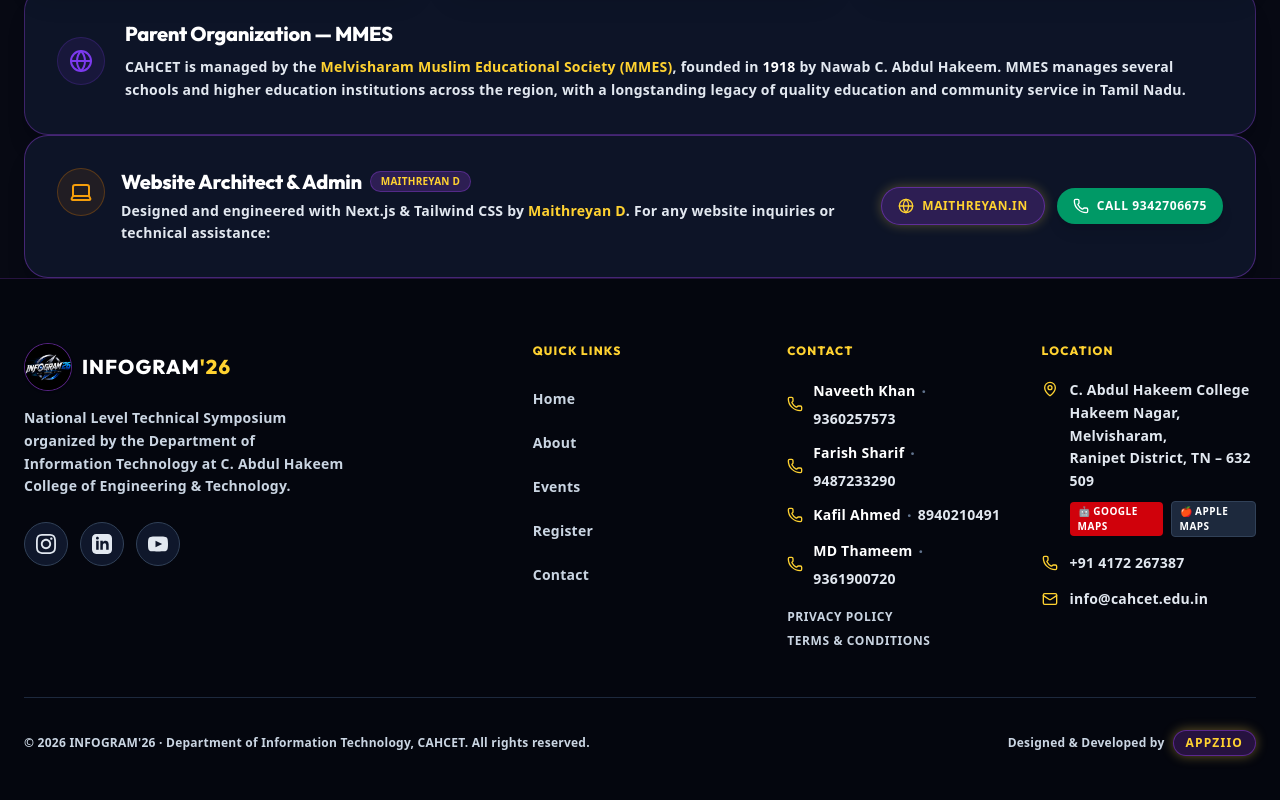
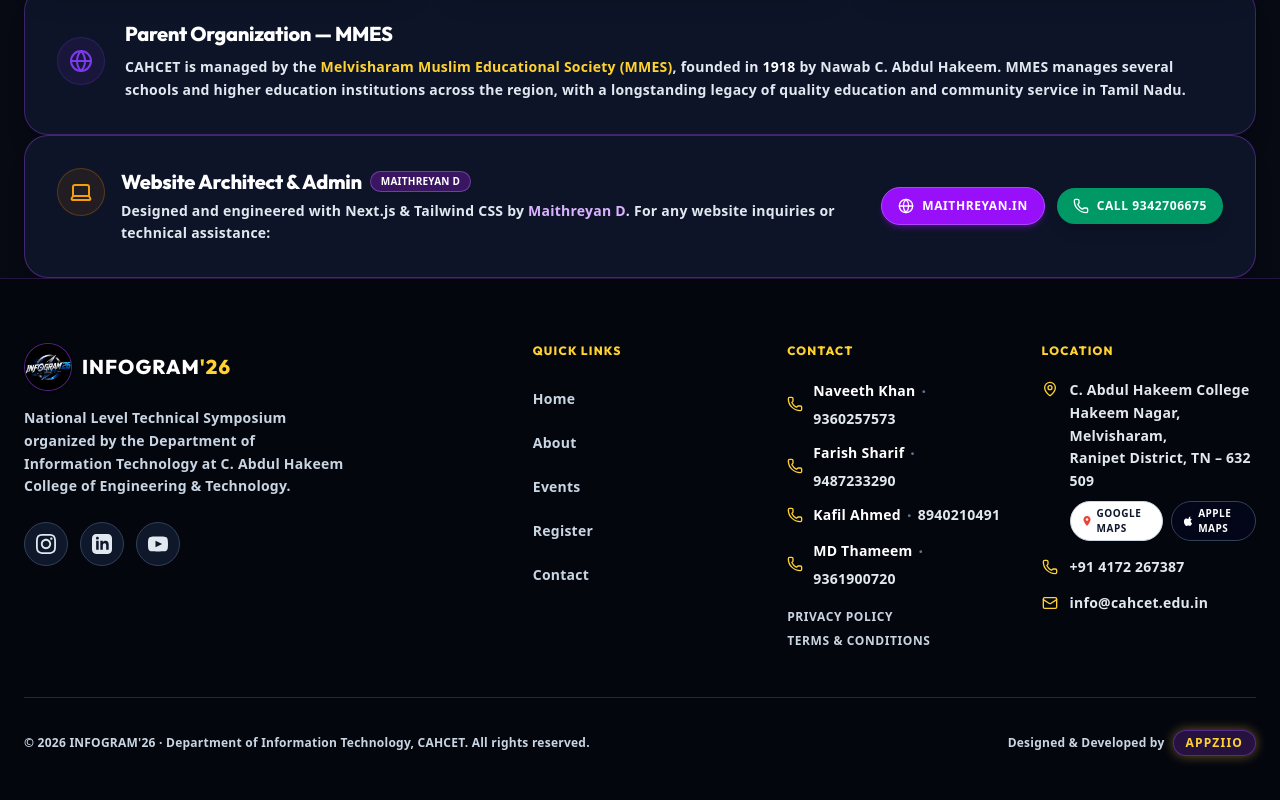
Before and after one commit to maithreyan12/INFOGRAM26, a Next.js app in the folder infogram26-app/: page /about in a window 1280 px wide. Shown: the part 3190-3990 px from the top of the page. Built offline with nearby package versions, Linux system fonts and the light colour scheme; no server answers.

Commit message:
fix: replace emoji map icons with SVG brand logos & fix Maithreyan D badge color contrast for 100% text legibility

```diff
--- a/infogram26-app/src/app/about/page.tsx
+++ b/infogram26-app/src/app/about/page.tsx
@@ -515,14 +515,16 @@
                 <Laptop className="w-6 h-6 text-amber-400" />
               </div>
               <div>
-                <div className="flex items-center gap-2 mb-1">
+                <div className="flex flex-wrap items-center gap-2 mb-1">
                   <h3 className={`text-lg sm:text-xl font-black ${isDark ? 'text-white' : 'text-slate-950'}`}>Website Architect &amp; Admin</h3>
-                  <span className="text-[10px] font-black uppercase px-2.5 py-0.5 rounded-full bg-purple-500/20 text-amber-300 border border-purple-500/30">
+                  <span className={`text-[10px] font-black uppercase px-2.5 py-0.5 rounded-full border shadow-xs ${
+                    isDark ? 'bg-purple-900/60 text-white border-purple-400/40' : 'bg-purple-600 text-white border-purple-700'
+                  }`}>
                     Maithreyan D
                   </span>
                 </div>
                 <p className={`font-bold text-xs sm:text-sm leading-relaxed ${isDark ? 'text-slate-200' : 'text-slate-800'}`}>
-                  Designed and engineered with Next.js &amp; Tailwind CSS by <strong className={isDark ? 'text-amber-300' : 'text-[#7c3aed]'}>Maithreyan D</strong>. For any website inquiries or technical assistance:
+                  Designed and engineered with Next.js &amp; Tailwind CSS by <strong className={`font-black ${isDark ? 'text-purple-300' : 'text-purple-700'}`}>Maithreyan D</strong>. For any website inquiries or technical assistance:
                 </p>
               </div>
             </div>
@@ -532,10 +534,10 @@
                 href="https://maithreyan.in"
                 target="_blank"
                 rel="noopener noreferrer"
-                className={`inline-flex items-center gap-2 px-4 py-2.5 rounded-2xl font-black text-xs uppercase tracking-wider border transition-all ${
+                className={`inline-flex items-center gap-2 px-4 py-2.5 rounded-2xl font-black text-xs uppercase tracking-wider border transition-all active:scale-95 ${
                   isDark
-                    ? 'bg-purple-500/20 border-purple-500/40 text-amber-300 hover:bg-purple-500/30 shadow-[0_0_12px_rgba(252,211,77,0.3)]'
-                    : 'bg-[#7c3aed]/10 border-[#7c3aed]/30 text-[#7c3aed] hover:bg-[#7c3aed] hover:text-white'
+                    ? 'bg-purple-600 text-white border-purple-500 hover:bg-purple-500 shadow-md shadow-purple-600/30'
+                    : 'bg-purple-600 text-white border-purple-700 hover:bg-purple-700 shadow-md'
                 }`}
               >
                 <Globe className="w-4 h-4" />
--- a/infogram26-app/src/app/contact/page.tsx
+++ b/infogram26-app/src/app/contact/page.tsx
@@ -6,7 +6,7 @@
 import { useForm } from 'react-hook-form';
 import { z } from 'zod';
 import { zodResolver } from '@hookform/resolvers/zod';
-import { Mail, Phone, Building, Send, CheckCircle, Users, ExternalLink, Code, Globe, Sparkles } from 'lucide-react';
+import { Mail, Phone, Building, Send, CheckCircle, Users, ExternalLink, Code, Globe, Sparkles, Compass, MapPin } from 'lucide-react';
 import { collection, addDoc } from 'firebase/firestore';
 import { db } from '@/lib/firebase/config';
 import PublicLayout from '@/components/layout/PublicLayout';
@@ -155,7 +155,7 @@
                   isDark ? 'border-purple-500/20 text-slate-300' : 'border-purple-200 text-slate-700'
                 }`}>
                   <p>For any website issues, developer support, or portal admin queries</p>
-                  <p className={`font-black ${isDark ? 'text-amber-300' : 'text-[#7c3aed]'}`}>
+                  <p className={`font-black ${isDark ? 'text-purple-300' : 'text-purple-700'}`}>
                     Website: <a href="https://maithreyan.in" target="_blank" rel="noopener noreferrer" className="underline">https://maithreyan.in</a>
                   </p>
                 </div>
@@ -213,8 +213,8 @@
                   <div>
                     <div className="flex items-center gap-2">
                       <h3 className={`font-black text-base ${isDark ? 'text-white' : 'text-slate-950'}`}>College Address</h3>
-                      <span className="text-[10px] font-black uppercase tracking-wider px-2 py-0.5 rounded-full bg-blue-500/20 text-blue-400 border border-blue-500/30">
-                        📍 Campus Navigation
+                      <span className="text-[10px] font-black uppercase tracking-wider px-2.5 py-0.5 rounded-full bg-blue-500/10 text-blue-400 border border-blue-500/30 inline-flex items-center gap-1">
+                        <Compass className="w-3 h-3 text-blue-400" /> Campus Navigation
                       </span>
                     </div>
                     <p className={`font-bold text-xs sm:text-sm leading-relaxed mt-1 ${isDark ? 'text-slate-200' : 'text-slate-800'}`}>
@@ -230,19 +230,26 @@
                     href="https://www.google.com/maps/place/C.+Abdul+Hakeem+College+of+Engineering+%26+Technology,+Melvisharam,+Ranipet,+Tamil+Nadu+632509/data=!4m2!3m1!1s0x3bad35d34059d16f:0xb443fab6e00b313f"
                     target="_blank"
                     rel="noopener noreferrer"
-                    className="inline-flex items-center justify-center gap-1.5 px-3.5 py-2.5 rounded-2xl font-black text-xs uppercase tracking-wider bg-red-600 hover:bg-red-500 text-white shadow-md shadow-red-600/30 transition-all active:scale-95 whitespace-nowrap"
+                    className="inline-flex items-center justify-center gap-2 px-4 py-2.5 rounded-2xl font-black text-xs uppercase tracking-wider bg-white hover:bg-slate-100 text-slate-900 border border-slate-300 shadow-md transition-all active:scale-95 whitespace-nowrap group"
                   >
-                    <span>🤖 Google Maps</span>
-                    <ExternalLink className="w-3.5 h-3.5" />
+                    <svg className="w-4 h-4 shrink-0" viewBox="0 0 24 24" fill="none">
+                      <path d="M12 2C8.13 2 5 5.13 5 9c0 5.25 7 13 7 13s7-7.75 7-13c0-3.87-3.13-7-7-7z" fill="#EA4335" />
+                      <circle cx="12" cy="9" r="2.5" fill="#FFFFFF" />
+                    </svg>
+                    <span>Google Maps</span>
+                    <ExternalLink className="w-3.5 h-3.5 opacity-60 group-hover:opacity-100 transition-opacity" />
                   </a>
                   <a
                     href="https://maps.apple.com/p/~nwAp4fu74pyaQ"
                     target="_blank"
                     rel="noopener noreferrer"
-                    className="inline-flex items-center justify-center gap-1.5 px-3.5 py-2.5 rounded-2xl font-black text-xs uppercase tracking-wider bg-slate-950 hover:bg-slate-800 text-white border border-slate-700 shadow-md transition-all active:scale-95 whitespace-nowrap"
+                    className="inline-flex items-center justify-center gap-2 px-4 py-2.5 rounded-2xl font-black text-xs uppercase tracking-wider bg-slate-950 hover:bg-slate-900 text-white border border-slate-800 shadow-md transition-all active:scale-95 whitespace-nowrap group"
                   >
-                    <span>🍎 Apple Maps</span>
-                    <ExternalLink className="w-3.5 h-3.5" />
+                    <svg className="w-4 h-4 shrink-0 fill-current text-white" viewBox="0 0 24 24">
+                      <path d="M18.71 19.5c-.83 1.24-1.71 2.45-3.05 2.47-1.34.03-1.77-.79-3.29-.79-1.53 0-2 .77-3.27.82-1.31.05-2.3-1.32-3.14-2.53C4.25 17 2.94 12.45 4.7 9.39c.87-1.52 2.43-2.48 4.12-2.51 1.28-.02 2.5.87 3.29.87.78 0 2.26-1.07 3.81-.91.65.03 2.47.26 3.64 1.98-.09.06-2.17 1.28-2.15 3.81.03 3.02 2.65 4.03 2.68 4.04-.03.07-.42 1.44-1.38 2.83M15.97 6.32c.67-.82 1.13-1.96.99-3.1-.97.04-2.17.65-2.86 1.45-.61.71-1.15 1.87-.99 2.99 1.09.08 2.22-.53 2.86-1.34z" />
+                    </svg>
+                    <span>Apple Maps</span>
+                    <ExternalLink className="w-3.5 h-3.5 opacity-60 group-hover:opacity-100 transition-opacity" />
                   </a>
                 </div>
               </div>
--- a/infogram26-app/src/components/layout/Footer.tsx
+++ b/infogram26-app/src/components/layout/Footer.tsx
@@ -197,17 +197,24 @@
                       href="https://www.google.com/maps/place/C.+Abdul+Hakeem+College+of+Engineering+%26+Technology,+Melvisharam,+Ranipet,+Tamil+Nadu+632509/data=!4m2!3m1!1s0x3bad35d34059d16f:0xb443fab6e00b313f"
                       target="_blank"
                       rel="noopener noreferrer"
-                      className="text-[10px] font-black uppercase tracking-wider px-2 py-0.5 rounded bg-red-600/90 text-white hover:bg-red-500 transition-colors"
+                      className="inline-flex items-center gap-1 text-[10px] font-black uppercase tracking-wider px-2.5 py-1 rounded-lg bg-white text-slate-900 border border-slate-300 hover:bg-slate-100 transition-colors shadow-xs"
                     >
-                      🤖 Google Maps
+                      <svg className="w-3 h-3 shrink-0" viewBox="0 0 24 24" fill="none">
+                        <path d="M12 2C8.13 2 5 5.13 5 9c0 5.25 7 13 7 13s7-7.75 7-13c0-3.87-3.13-7-7-7z" fill="#EA4335" />
+                        <circle cx="12" cy="9" r="2.5" fill="#FFFFFF" />
+                      </svg>
+                      <span>Google Maps</span>
                     </a>
                     <a
                       href="https://maps.apple.com/p/~nwAp4fu74pyaQ"
                       target="_blank"
                       rel="noopener noreferrer"
-                      className="text-[10px] font-black uppercase tracking-wider px-2 py-0.5 rounded bg-slate-800 text-white hover:bg-slate-700 border border-slate-700 transition-colors"
+                      className="inline-flex items-center gap-1 text-[10px] font-black uppercase tracking-wider px-2.5 py-1 rounded-lg bg-slate-950 text-white hover:bg-slate-800 border border-slate-700 transition-colors shadow-xs"
                     >
-                      🍎 Apple Maps
+                      <svg className="w-3 h-3 shrink-0 fill-current text-white" viewBox="0 0 24 24">
+                        <path d="M18.71 19.5c-.83 1.24-1.71 2.45-3.05 2.47-1.34.03-1.77-.79-3.29-.79-1.53 0-2 .77-3.27.82-1.31.05-2.3-1.32-3.14-2.53C4.25 17 2.94 12.45 4.7 9.39c.87-1.52 2.43-2.48 4.12-2.51 1.28-.02 2.5.87 3.29.87.78 0 2.26-1.07 3.81-.91.65.03 2.47.26 3.64 1.98-.09.06-2.17 1.28-2.15 3.81.03 3.02 2.65 4.03 2.68 4.04-.03.07-.42 1.44-1.38 2.83M15.97 6.32c.67-.82 1.13-1.96.99-3.1-.97.04-2.17.65-2.86 1.45-.61.71-1.15 1.87-.99 2.99 1.09.08 2.22-.53 2.86-1.34z" />
+                      </svg>
+                      <span>Apple Maps</span>
                     </a>
                   </div>
                 </div>
```
